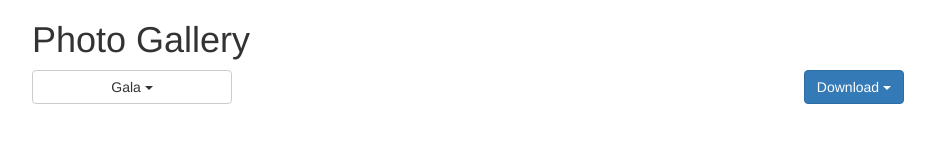
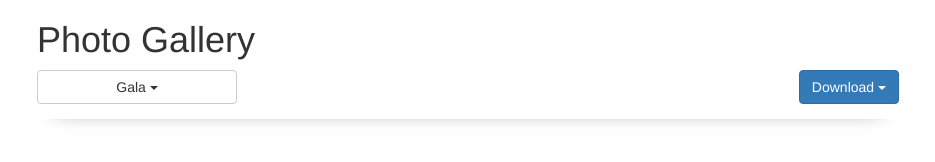
Before and after one commit to alexodorico/Photo-Gallery, a website built with webpack: page src/index.html in a window 1280 px wide. Shown: the whole page, without its empty margins (172-1107 px from the left). Built offline with nearby package versions, Linux system fonts and the light colour scheme; no server answers.

Commit message:
Added header styles

```diff
--- a/src/scss/styles.scss
+++ b/src/scss/styles.scss
@@ -12,6 +12,8 @@
 	position: sticky;
 	background-color: #fff;
 	top: 0;
+	padding: 0 5px 15px;
+	box-shadow: 0 10px 20px -23px #000;
 	z-index: 4;
 }
 
```
